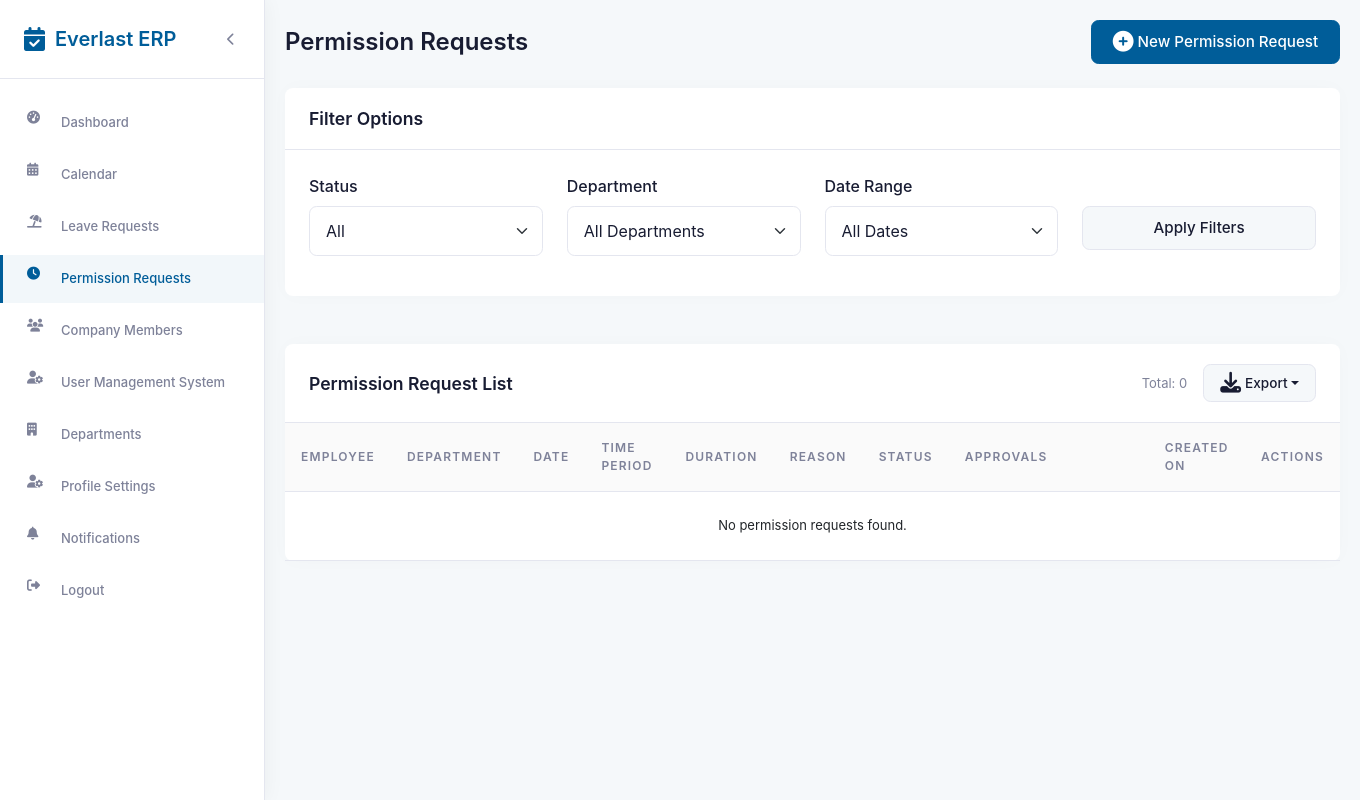
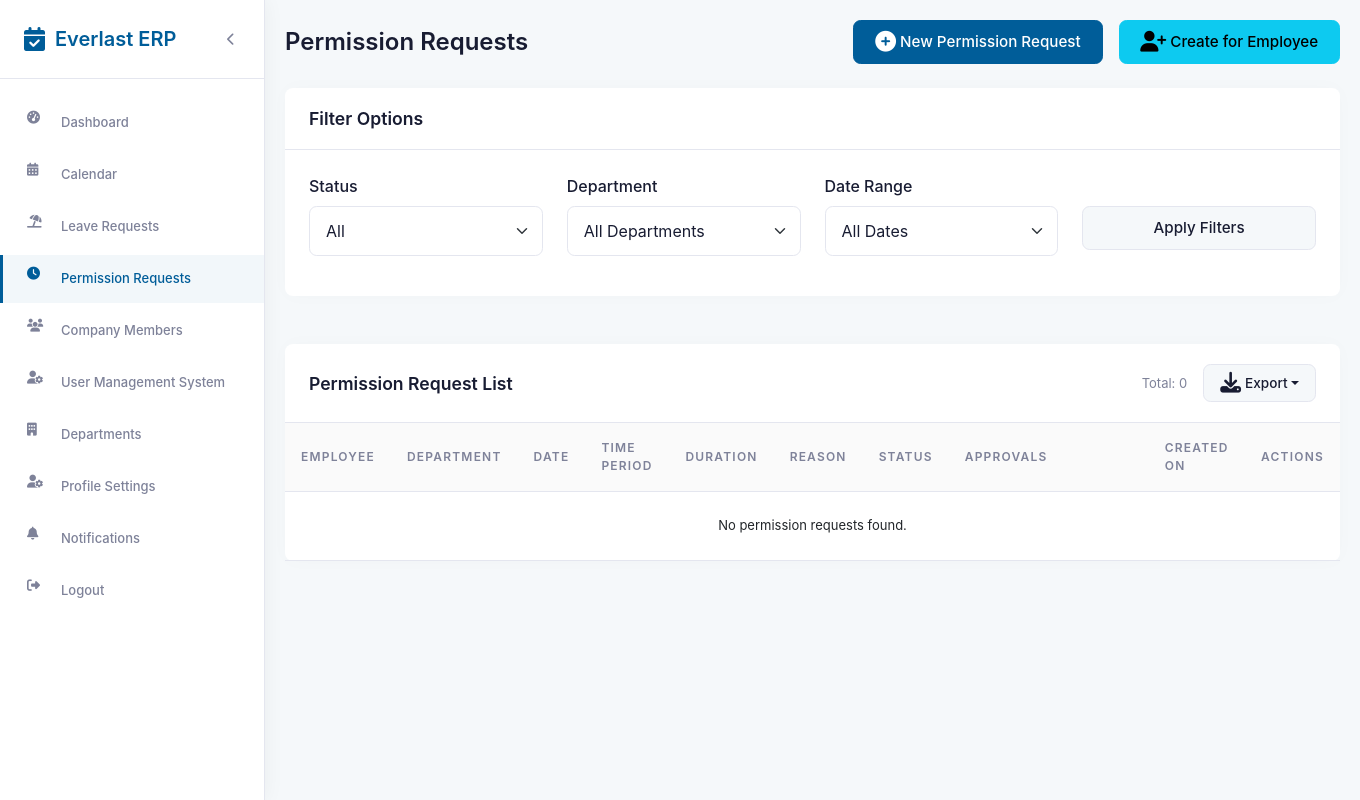
Before and after one commit to youssef-george/Everlast-HR-System, a Flask app: page /permission/ in a window 1360 px wide. Run offline with Flask 3, Linux system fonts and the light colour scheme; a user stored in the database is signed in; data that the repository does not hold is empty; some libraries are stand-ins or nearby versions.

Commit message:
Enable administrators to create permission requests and leave requests for employees
Implements AdminPermissionRequestForm and admin_create route in permission.py, adds admin_create.html template, and updates leave/permission index.html.

Replit-Commit-Author: Agent
Replit-Commit-Session-Id: 3cf3332c-086b-40cc-80e0-2028db1fa8d6
Replit-Commit-Screenshot-Url: https://storage.googleapis.com/screenshot-production-us-central1/0f12607f-b95e-4fbb-95ec-6ae17fa57862/884586aa-5483-4a21-9909-fec7588cc059.jpg

```diff
--- a/routes/permission.py
+++ b/routes/permission.py
@@ -1,7 +1,7 @@
 from flask import Blueprint, render_template, redirect, url_for, flash, request
 from flask_login import login_required, current_user
 from datetime import datetime, date, time
-from forms import PermissionRequestForm, ApprovalForm
+from forms import PermissionRequestForm, ApprovalForm, AdminPermissionRequestForm
 from models import PermissionRequest, User
 from app import db
 from helpers import role_required, create_notification, get_user_managers, get_employees_for_manager
@@ -367,3 +367,109 @@ def delete(id):
 
     flash('Your permission request has been deleted successfully!', 'success')
     return redirect(url_for('permission.index'))
+
+
+@permission_bp.route('/admin-create', methods=['GET', 'POST'])
+@login_required
+@role_required('admin')
+def admin_create():
+    """Allow admin to create permission requests on behalf of employees"""
+    form = AdminPermissionRequestForm()
+
+    # Populate employee dropdown with active employees
+    if current_user.managed_department:
+        # If admin is assigned to specific departments, show only employees from those departments
+        admin_dept_ids = [dept.id for dept in current_user.managed_department]
+        employees = User.query.filter(
+            User.status == 'active',
+            User.department_id.in_(admin_dept_ids)
+        ).order_by(User.first_name).all()
+    else:
+        # If admin is not assigned to specific departments, show all active employees
+        employees = User.query.filter_by(status='active').order_by(User.first_name).all()
+
+    # Create choices list for the dropdown: [(id, "First Last (Department)")]
+    employee_choices = []
+    for employee in employees:
+        dept_name = employee.department.department_name if employee.department else "No Department"
+        display_text = f"{employee.get_full_name()} ({dept_name})"
+        employee_choices.append((employee.id, display_text))
+
+    form.employee_id.choices = employee_choices
+
+    if form.validate_on_submit():
+        # Get the selected employee
+        employee = User.query.get(form.employee_id.data)
+
+        if not employee:
+            flash('Selected employee does not exist.', 'danger')
+            return redirect(url_for('permission.admin_create'))
+
+        # Combine date and time
+        start_datetime = datetime.combine(form.start_date.data, form.start_time.data)
+        end_datetime = datetime.combine(form.start_date.data, form.end_time.data)
+
+        # Allow selecting the previous day
+        from datetime import timedelta
+        yesterday = date.today() - timedelta(days=1)
+
+        if start_datetime.date() < yesterday:
+            flash('Permission requests can only be for yesterday, today, or future dates.', 'danger')
+            return render_template('permission/admin_create.html', title='Create Permission Request for Employee', form=form)
+
+        # Create the permission request for the employee
+        permission_request = PermissionRequest(
+            user_id=employee.id,
+            start_time=start_datetime,
+            end_time=end_datetime,
+            reason=form.reason.data,
+            status='pending'
+        )
+
+        # If the employee is a manager, auto-approve manager and director parts
+        if employee.role == 'manager':
+            permission_request.manager_approved = True
+            permission_request.director_approved = True
+
+        db.session.add(permission_request)
+        db.session.commit()
+
+        # Notify the employee
+        create_notification(
+            user_id=employee.id,
+            message=f"An admin has created a permission request on your behalf for {form.start_date.data}",
+            notification_type='new_request',
+            reference_id=permission_request.id,
+            reference_type='permission'
+        )
+
+        # If employee is not a manager, notify their direct manager and director
+        if employee.role != 'manager':
+            managers = get_user_managers(employee)
+
+            # Notify direct manager
+            if managers['direct_manager']:
+                create_notification(
+                    user_id=managers['direct_manager'].id,
+                    message=f"New permission request for {employee.get_full_name()} (created by admin) for {form.start_date.data}",
+                    notification_type='new_request',
+                    reference_id=permission_request.id,
+                    reference_type='permission'
+                )
+
+            # Notify directors
+            for director in managers['directors']:
+                create_notification(
+                    user_id=director.id,
+                    message=f"New permission request for {employee.get_full_name()} (created by admin) for {form.start_date.data}",
+                    notification_type='new_request',
+                    reference_id=permission_request.id,
+                    reference_type='permission'
+                )
+
+        flash(f'Permission request for {employee.get_full_name()} has been submitted successfully!', 'success')
+        return redirect(url_for('permission.index'))
+
+    return render_template('permission/admin_create.html',
+                          title='Create Permission Request for Employee',
+                          form=form)
--- a/templates/leave/index.html
+++ b/templates/leave/index.html
@@ -7,6 +7,12 @@
         {% if current_user.role != 'director' %}
         <a href="{{ url_for('leave.create') }}" class="btn btn-primary">
             <i class="fas fa-plus-circle me-1"></i> New Leave Request
+        </a>
+        {% endif %}
+
+        {% if current_user.role == 'admin' %}
+        <a href="{{ url_for('leave.admin_create') }}" class="btn btn-info ms-2">
+            <i class="fas fa-user-plus me-1"></i> Create for Employee
         </a>
         {% endif %}
     </div>
--- a/templates/permission/index.html
+++ b/templates/permission/index.html
@@ -7,6 +7,12 @@
         <a href="{{ url_for('permission.create') }}" class="btn btn-primary">
             <i class="fas fa-plus-circle me-1"></i> New Permission Request
         </a>
+
+        {% if current_user.role == 'admin' %}
+        <a href="{{ url_for('permission.admin_create') }}" class="btn btn-info ms-2">
+            <i class="fas fa-user-plus me-1"></i> Create for Employee
+        </a>
+        {% endif %}
     </div>
 </div>
 
```
Also changed, not shown: templates/permission/admin_create.html (added, +76 -0 lines).
